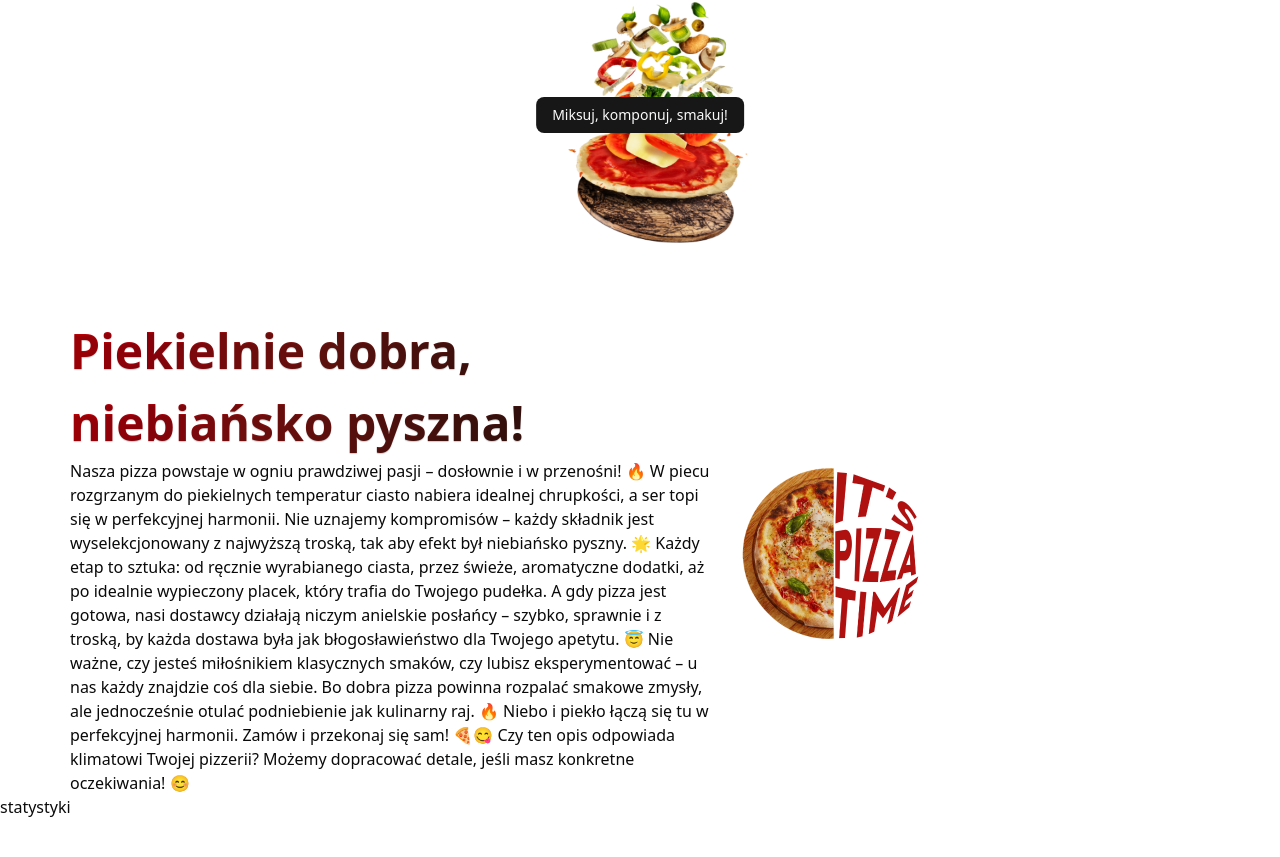
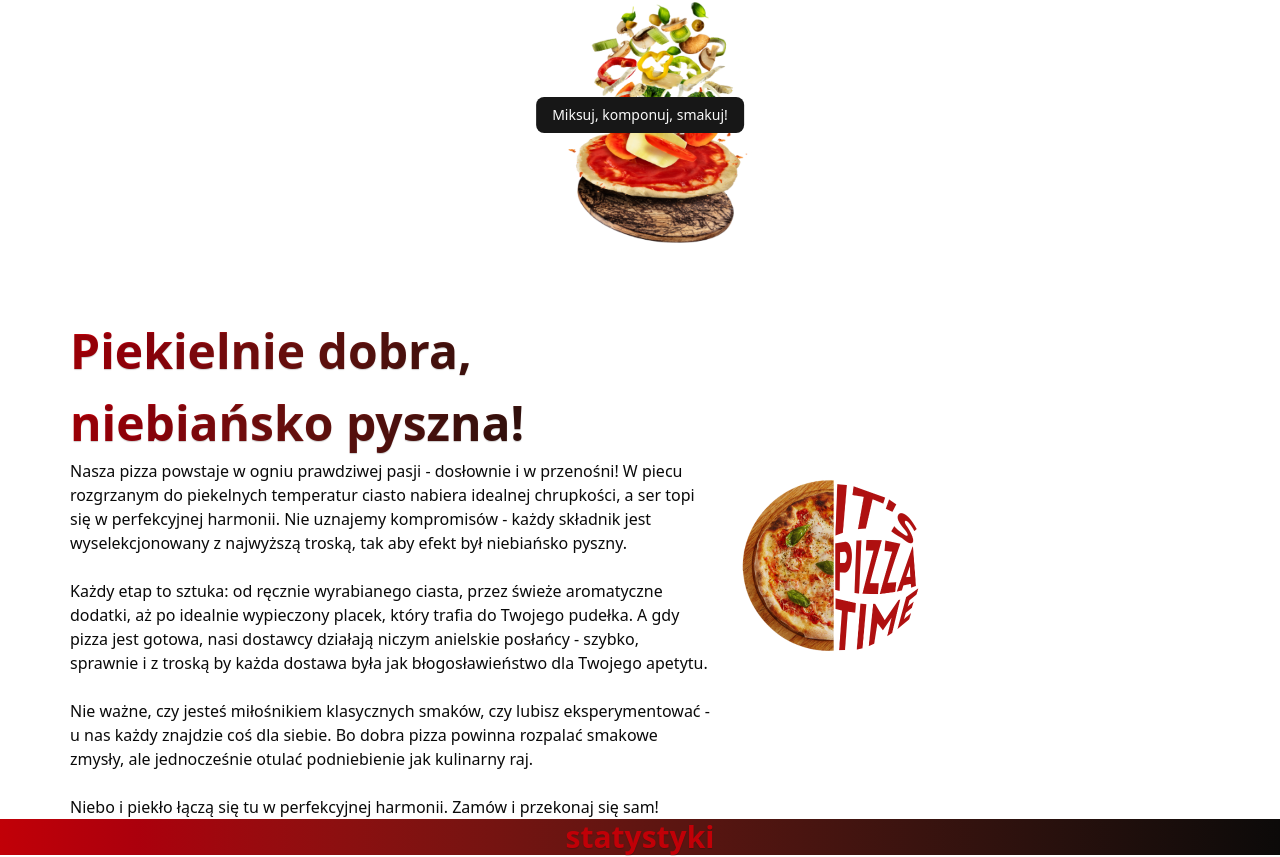
Before and after one commit to NettyDev/pizzahub, a Next.js app: page / in a window 1280 px wide. Shown: the part 1331-2188 px from the top of the page. Before the commit the page ends 2150 px from the top, so only its background shows below. Built offline with nearby package versions, Linux system fonts and the light colour scheme.

Commit message:
update page.tsx

```diff
--- a/src/app/page.tsx
+++ b/src/app/page.tsx
@@ -145,13 +145,19 @@ export default function Home() {
             <h1 className="font-poppins-bold font-bold text-shadow-xs text-[48px] text-transparent bg-gradient-to-r from-red-700 to-stone-950 bg-clip-text">Piekielnie dobra, niebiańsko pyszna!</h1>
           </div>
           <div>
-            <p>Nasza pizza powstaje w ogniu prawdziwej pasji – dosłownie i w przenośni! 🔥 W piecu rozgrzanym do piekielnych temperatur ciasto nabiera idealnej chrupkości, a ser topi się w perfekcyjnej harmonii. Nie uznajemy kompromisów – każdy składnik jest wyselekcjonowany z najwyższą troską, tak aby efekt był niebiańsko pyszny. 🌟
-
-Każdy etap to sztuka: od ręcznie wyrabianego ciasta, przez świeże, aromatyczne dodatki, aż po idealnie wypieczony placek, który trafia do Twojego pudełka. A gdy pizza jest gotowa, nasi dostawcy działają niczym anielskie posłańcy – szybko, sprawnie i z troską, by każda dostawa była jak błogosławieństwo dla Twojego apetytu. 😇
-
-Nie ważne, czy jesteś miłośnikiem klasycznych smaków, czy lubisz eksperymentować – u nas każdy znajdzie coś dla siebie. Bo dobra pizza powinna rozpalać smakowe zmysły, ale jednocześnie otulać podniebienie jak kulinarny raj.
-
-🔥 Niebo i piekło łączą się tu w perfekcyjnej harmonii. Zamów i przekonaj się sam! 🍕😋 Czy ten opis odpowiada klimatowi Twojej pizzerii? Możemy dopracować detale, jeśli masz konkretne oczekiwania! 😊</p>
+            <p>Nasza pizza powstaje w ogniu prawdziwej pasji - dosłownie i w przenośni! W piecu rozgrzanym do
+              piekelnych temperatur ciasto nabiera idealnej chrupkości, a ser topi się w perfekcyjnej harmonii.
+              Nie uznajemy kompromisów - każdy składnik jest wyselekcjonowany z najwyższą troską, tak aby efekt był niebiańsko pyszny.
+              <br/><br/>
+              Każdy etap to sztuka: od ręcznie wyrabianego ciasta, przez świeże aromatyczne dodatki, aż po idealnie wypieczony placek, który
+              trafia do Twojego pudełka. A gdy pizza jest gotowa, nasi dostawcy działają niczym anielskie posłańcy - szybko, sprawnie i z troską
+              by każda dostawa była jak błogosławieństwo dla Twojego apetytu.
+              <br/><br/>
+              Nie ważne, czy jesteś miłośnikiem klasycznych smaków, czy lubisz eksperymentować - u nas każdy znajdzie coś dla siebie. Bo dobra pizza
+              powinna rozpalać smakowe zmysły, ale jednocześnie otulać podniebienie jak kulinarny raj.
+              <br/><br/>
+              Niebo i piekło łączą się tu w perfekcyjnej harmonii. Zamów i przekonaj się sam!
+            </p>
           </div>
         </div>
 
@@ -162,8 +168,9 @@ Nie ważne, czy jesteś miłośnikiem klasycznych smaków, czy lubisz eksperymen
         </div>
       </div>
 
-      <div>
-        <h1>statystyki</h1>
+      <div className="bg-linear-to-r from-red-700 to-stone-950">
+        <h1 className="font-poppins-bold font-bold text-shadow-xs text-3xl text-red-700 text-center">statystyki</h1>
+
       </div>
 
 
```
